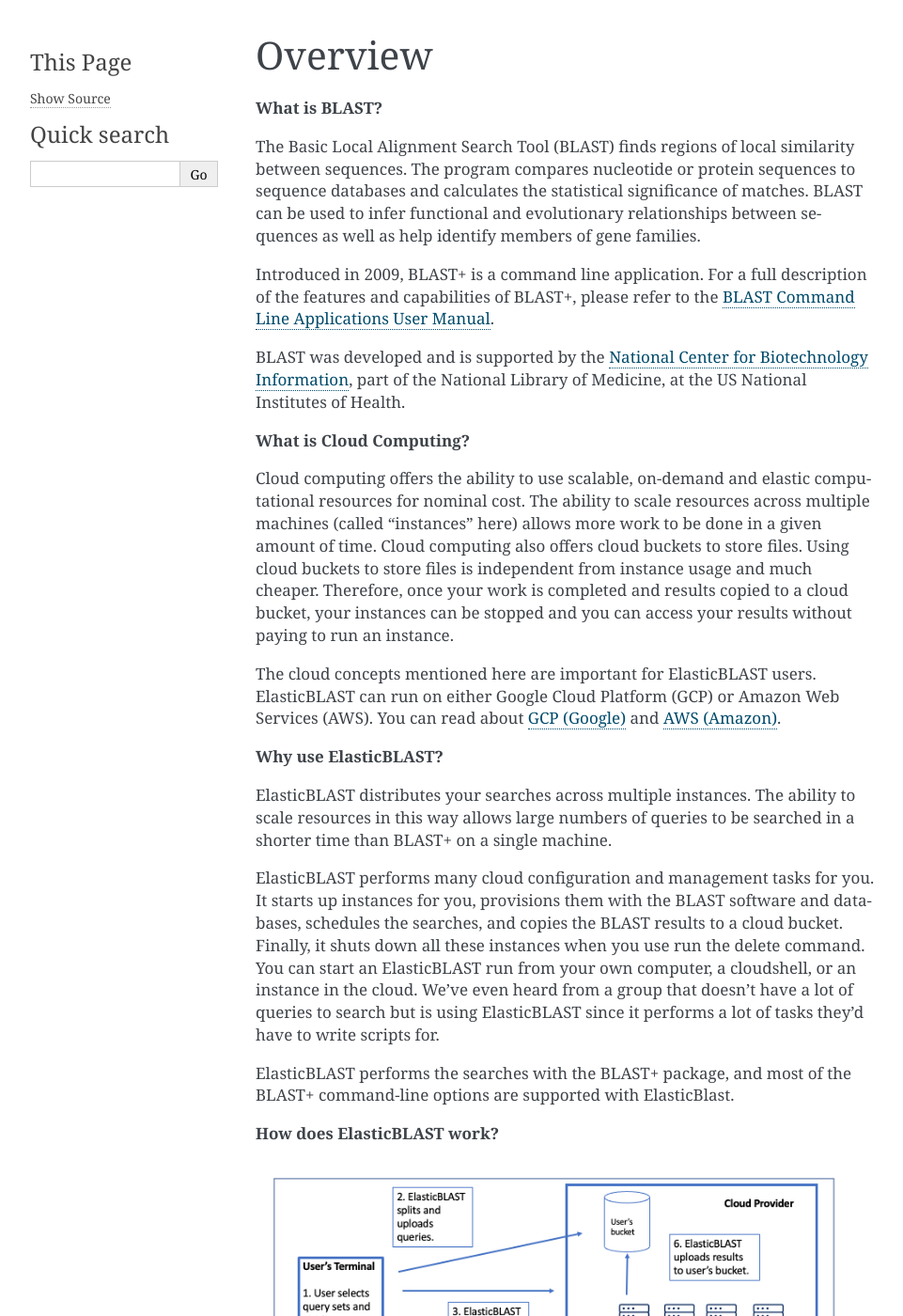
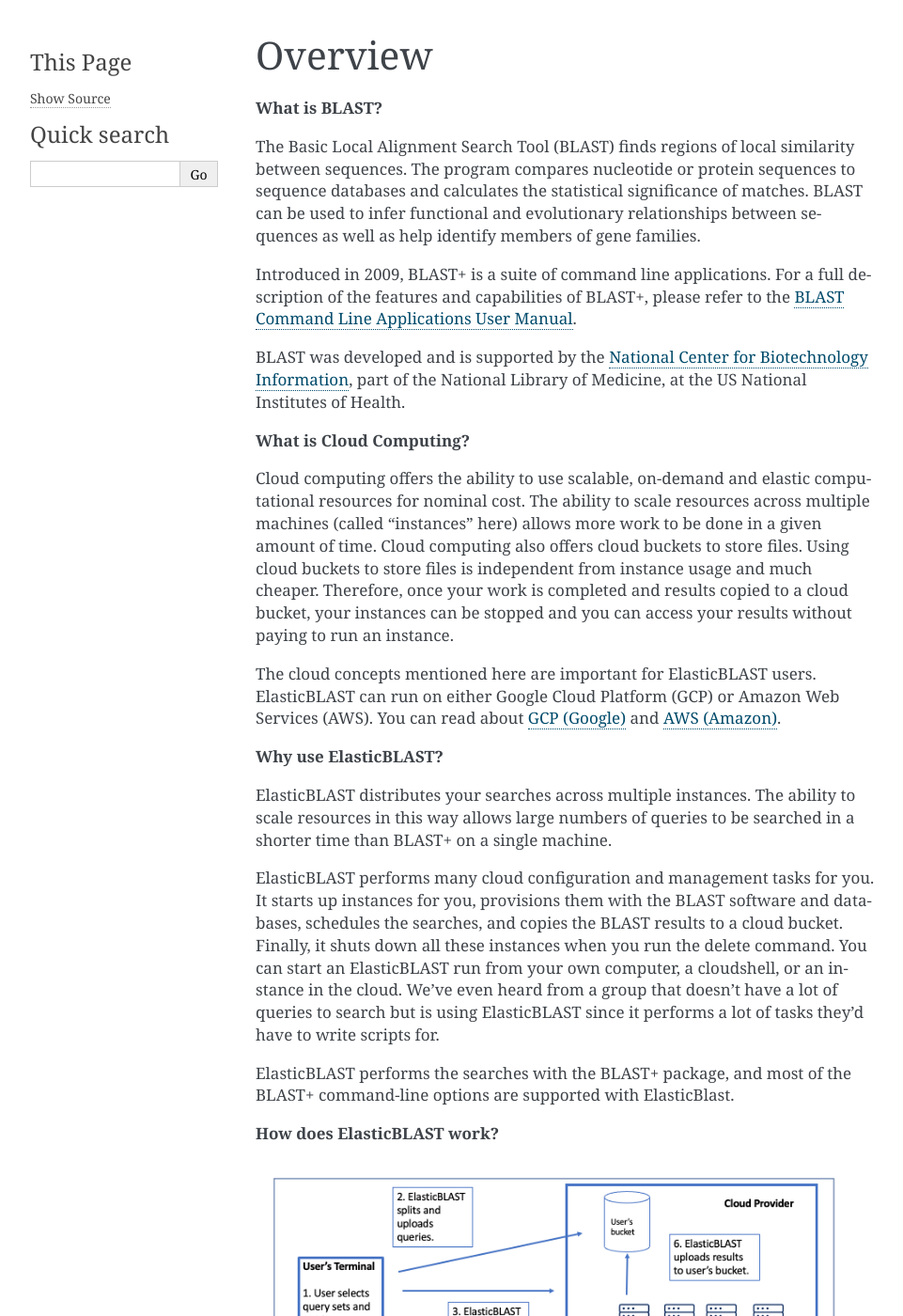
Before and after one commit to ncbi/elastic-blast-docs, a Sphinx documentation site: the page built from docs/source/overview.rst, in a window 1280 px wide and 1400 px high. Shown: the whole window at 94% size, without its empty margins (148-1109 px from the left). Built offline with Sphinx 7.4.7, drawn with Linux system fonts in a browser that asks for light colours.

Commit message:
Edits based on feedback in EB-1040

```diff
--- a/docs/source/overview.rst
+++ b/docs/source/overview.rst
@@ -27,7 +27,7 @@
 
 The Basic Local Alignment Search Tool (BLAST) finds regions of local similarity between sequences. The program compares nucleotide or protein sequences to sequence databases and calculates the statistical significance of matches. BLAST can be used to infer functional and evolutionary relationships between sequences as well as help identify members of gene families.
 
-Introduced in 2009, BLAST+ is a command line application. For a full description of the features and capabilities of BLAST+, please refer to the `BLAST Command Line Applications User Manual <https://www.ncbi.nlm.nih.gov/books/NBK279690/>`_.
+Introduced in 2009, BLAST+ is a suite of command line applications. For a full description of the features and capabilities of BLAST+, please refer to the `BLAST Command Line Applications User Manual <https://www.ncbi.nlm.nih.gov/books/NBK279690/>`_.
 
 BLAST was developed and is supported by the `National Center for Biotechnology Information <https://www.ncbi.nlm.nih.gov/>`_, part of the National Library of Medicine, at the US National Institutes of Health.
 
@@ -44,7 +44,7 @@
 
 ElasticBLAST performs many cloud configuration and management tasks for you.  It starts up instances for you, provisions
 them with the BLAST software and databases, schedules the searches, and copies the BLAST results to a cloud bucket.
-Finally, it shuts down all these instances when you use run the delete command.  You can start an ElasticBLAST run from
+Finally, it shuts down all these instances when you run the delete command.  You can start an ElasticBLAST run from
 your own computer, a cloudshell, or an instance in the cloud.  We've even heard from a group that doesn't have a lot of
 queries to search but is using ElasticBLAST since it performs a lot of tasks they'd have to write scripts for.
 
--- a/docs/source/quickstart-aws.rst
+++ b/docs/source/quickstart-aws.rst
@@ -88,7 +88,6 @@
     aws-region = us-east-1
 
     [cluster]
-    machine-type = m5.8xlarge
     num-nodes = 2
 
     [blast]
```
Also changed, not shown: docs/source/configuration.rst (+4 -6 lines), docs/source/tutorials.rst (+11 -15 lines).
